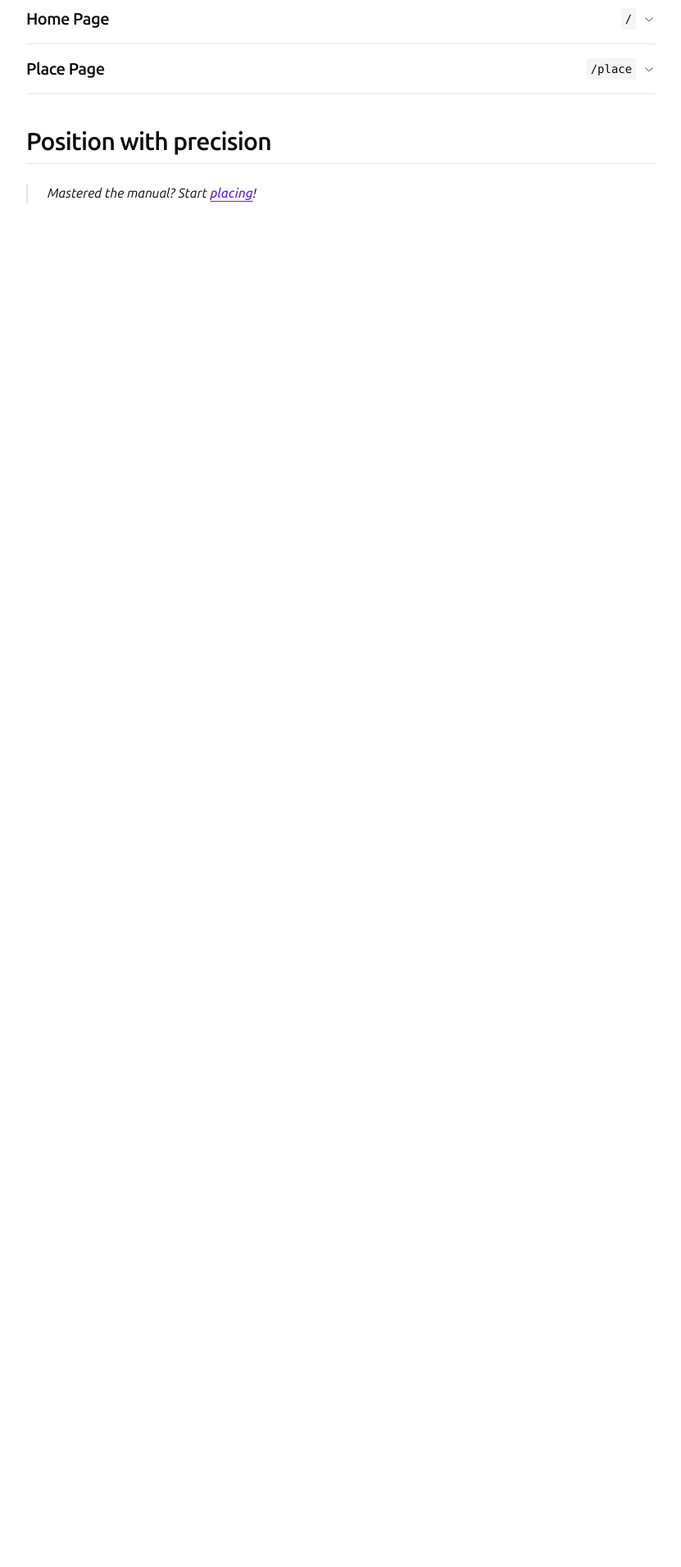
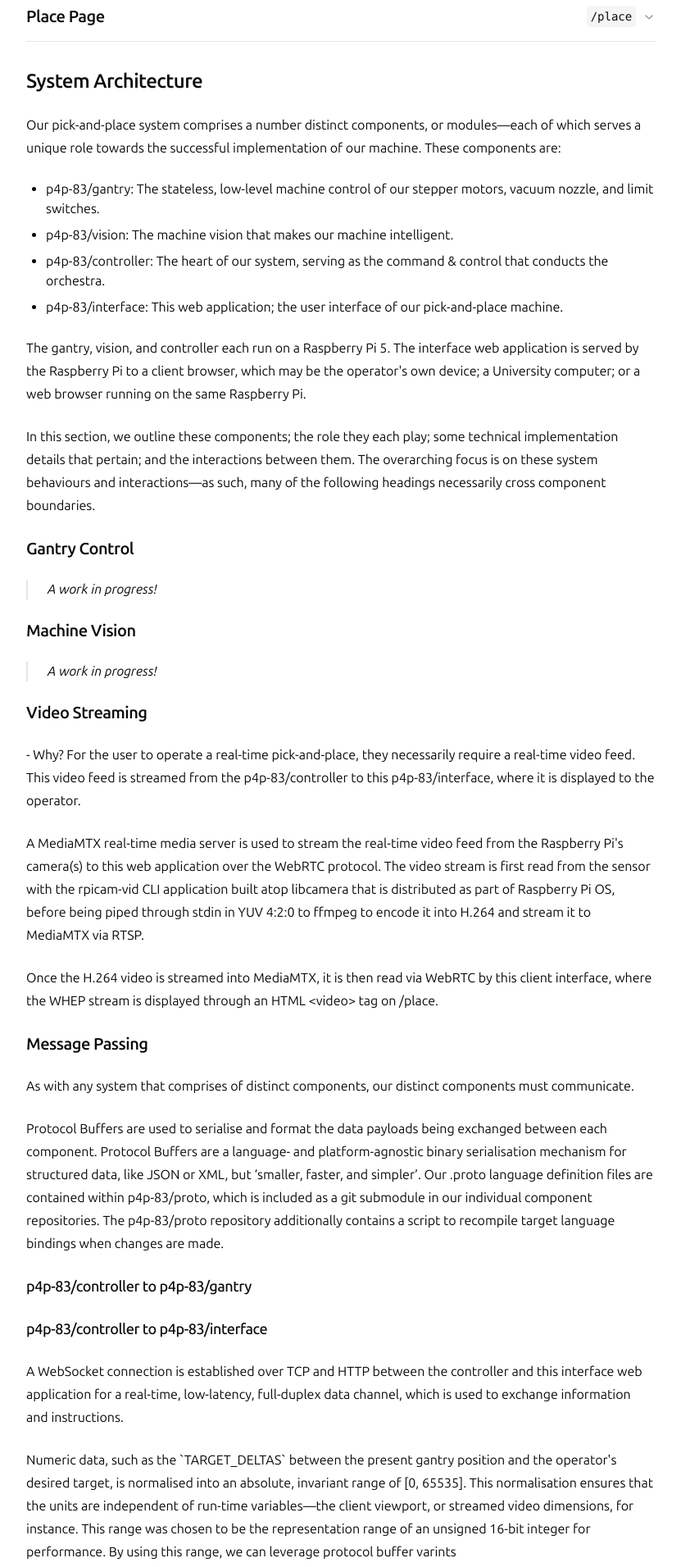
Before and after one commit to p4p-83/interface, a Next.js app in the folder client/: page /learn in a window 1280 px wide. Shown: the part 880-2791 px from the top of the page at 82% size, without its empty margins (224-1055 px from the left). Before the commit the page ends 1288 px from the top, so only its background shows below. Built offline with nearby package versions, Linux system fonts and the light colour scheme.

Commit message:
feat: :memo: begin documenting system architecture

```diff
--- a/client/src/app/learn/page.tsx
+++ b/client/src/app/learn/page.tsx
@@ -15,6 +15,7 @@ import {
   TypographyLink,
   TypographyList,
   TypographyListItem,
+  TypographyH5,
 } from '@/components/ui/typography'
 import {
   Accordion,
@@ -50,11 +51,11 @@ export default function Learn() {
             ~ <TypographyLink href={GLOBALS.EXTERAL_URLS.PERSON.JAMES}>James Bao</TypographyLink> and <TypographyLink href={GLOBALS.EXTERAL_URLS.PERSON.SAM}>Sam Skinner</TypographyLink>
           </TypographyBlockquote>
 
-          <SystemArchitecture />
-
-          <GlobalInterface />
+          <ApplicationInterface />
 
           <ConstituentPages />
+
+          <SystemArchitecture />
 
           <TypographyH2>{GLOBALS.PAGES.PLACE.description}</TypographyH2>
           <TypographyBlockquote>
@@ -74,20 +75,115 @@ function SystemArchitecture() {
   return (
     <>
       <TypographyH3>System Architecture</TypographyH3>
+
+      <TypographyP>
+        Our pick-and-place system comprises a number distinct components, or modules—each of which serves a unique role towards the successful implementation of our machine.
+        These components are:
+      </TypographyP>
+
+      <TypographyList>
+        <TypographyListItem>p4p-83/gantry: The stateless, low-level machine control of our stepper motors, vacuum nozzle, and limit switches.</TypographyListItem>
+        <TypographyListItem>p4p-83/vision: The machine vision that makes our machine intelligent.</TypographyListItem>
+        <TypographyListItem>p4p-83/controller: The heart of our system, serving as the command & control that conducts the orchestra.</TypographyListItem>
+        <TypographyListItem>p4p-83/interface: This web application; the user interface of our pick-and-place machine.</TypographyListItem>
+      </TypographyList>
+
+      <TypographyP>
+        The gantry, vision, and controller each run on a Raspberry Pi 5.
+        The interface web application is served by the Raspberry Pi to a client browser, which may be the operator's own device; a University computer; or a web browser running on the same Raspberry Pi.
+      </TypographyP>
+
+      <TypographyP>
+        In this section, we outline these components; the role they each play; some technical implementation details that pertain; and the interactions between them.
+        The overarching focus is on these system behaviours and interactions—as such, many of the following headings necessarily cross component boundaries.
+      </TypographyP>
+
+      <TypographyH4>Gantry Control</TypographyH4>
+      <TypographyBlockquote>
+        A work in progress!
+      </TypographyBlockquote>
+
+      <TypographyH4>Machine Vision</TypographyH4>
+      <TypographyBlockquote>
+        A work in progress!
+      </TypographyBlockquote>
+
+      <TypographyH4>Video Streaming</TypographyH4>
+      <TypographyP>
+        {/* TODO: */}
+        - Why?
+        For the user to operate a real-time pick-and-place, they necessarily require a real-time video feed.
+        This video feed is streamed from the p4p-83/controller to this p4p-83/interface, where it is displayed to the operator.
+      </TypographyP>
+
+      <TypographyP>
+        A MediaMTX real-time media server is used to stream the real-time video feed from the Raspberry Pi&apos;s camera(s) to this web application over the WebRTC protocol.
+        The video stream is first read from the sensor with the rpicam-vid CLI application built atop libcamera that is distributed as part of Raspberry Pi OS, before being piped through stdin in YUV 4:2:0 to ffmpeg to encode it into H.264 and stream it to MediaMTX via RTSP.
+      </TypographyP>
+
+      <TypographyP>
+        Once the H.264 video is streamed into MediaMTX, it is then read via WebRTC by this client interface, where the WHEP stream is displayed through an HTML &lt;video&gt; tag on /place.
+      </TypographyP>
+
+      <TypographyH4>Message Passing</TypographyH4>
+      <TypographyP>
+        As with any system that comprises of distinct components, our distinct components must communicate.
+      </TypographyP>
+
+      <TypographyP>
+        Protocol Buffers are used to serialise and format the data payloads being exchanged between each component.
+        Protocol Buffers are a language- and platform-agnostic binary serialisation mechanism for structured data, like JSON or XML, but &lsquo;smaller, faster, and simpler&rsquo;.
+        Our .proto language definition files are contained within p4p-83/proto, which is included as a git submodule in our individual component repositories.
+        The p4p-83/proto repository additionally contains a script to recompile target language bindings when changes are made.
+      </TypographyP>
+
+      <TypographyH5>p4p-83/controller to p4p-83/gantry</TypographyH5>
+
+
+      <TypographyH5>p4p-83/controller to p4p-83/interface</TypographyH5>
+      <TypographyP>
+        A WebSocket connection is established over TCP and HTTP between the controller and this interface web application for a real-time, low-latency, full-duplex data channel, which is used to exchange information and instructions.
+      </TypographyP>
+
+      <TypographyP>
+        Numeric data, such as the `TARGET_DELTAS` between the present gantry position and the operator's desired target, is normalised into an absolute, invariant range of [0, 65535].
+        This normalisation ensures that the units are independent of run-time variables—the client viewport, or streamed video dimensions, for instance.
+        This range was chosen to be the representation range of an unsigned 16-bit integer for performance.
+        By using this range, we can leverage protocol buffer varints https://protobuf.dev/programming-guides/encoding/#varints, which would not be possible had we chosen a `float` or `double` in the range of [0, 1].
+      </TypographyP>
+
+      <TypographyH4>User Interface</TypographyH4>
+      <TypographyP>
+        {/* TODO: refer to software CV */}
+        {/* TODO: document languages */}
+      - Next.js and React, TypeScript
+      - Tailwind
+      - shadcn/ui with Radix
+      - zod
+      </TypographyP>
+
+      <TypographyH5>Data Context</TypographyH5>
+      - A React context is created to distribute... see PR description.
+        - Backed by `window.localStorage` as stringified JSON.
+
+      <TypographyH5>Form Validation</TypographyH5>
+      - Zod is used for the declaration of form schemas and field validation on the settings page.
+
     </>
   )
 }
 
-function GlobalInterface() {
+function ApplicationInterface() {
   return (
     <>
-      <TypographyH3>Global Interface</TypographyH3>
+      <TypographyH3>Application Interface</TypographyH3>
 
       <TypographyH4>Light/Dark Theme</TypographyH4>
       <TypographyP>
         This web application implements a global light and dark theme that is by default responsive to the browser/system preferences.
-        You may change this at any time by using the <TypographyInlineCode><ThemeToggleIcon className='align-text-top' /></TypographyInlineCode> toggle at the top right-hand corner of the viewport.
+        You may change this at any time by using the <TypographyInlineCode><ThemeToggleIcon className='align-text-bottom' /></TypographyInlineCode> toggle at the top right-hand corner of the viewport.
       </TypographyP>
+
     </>
   )
 }
@@ -107,7 +203,7 @@ function ConstituentPages() {
             <TypographyInlineCode>{page.path}</TypographyInlineCode>
           </span>
         </AccordionTrigger>
-        <AccordionContent>
+        <AccordionContent className='text-base'>
           {children}
         </AccordionContent>
       </AccordionItem>
--- a/client/src/components/ui/typography.tsx
+++ b/client/src/components/ui/typography.tsx
@@ -38,6 +38,14 @@ export function TypographyH4({ children }: TypographyProps) {
     <h4 className='mt-6 scroll-m-20 text-xl font-semibold tracking-tight first:mt-0'>
       {children}
     </h4>
+  )
+}
+
+export function TypographyH5({ children }: TypographyProps) {
+  return (
+    <h5 className='mt-6 scroll-m-20 text-lg font-medium tracking-tight first:mt-0'>
+      {children}
+    </h5>
   )
 }
 
```
